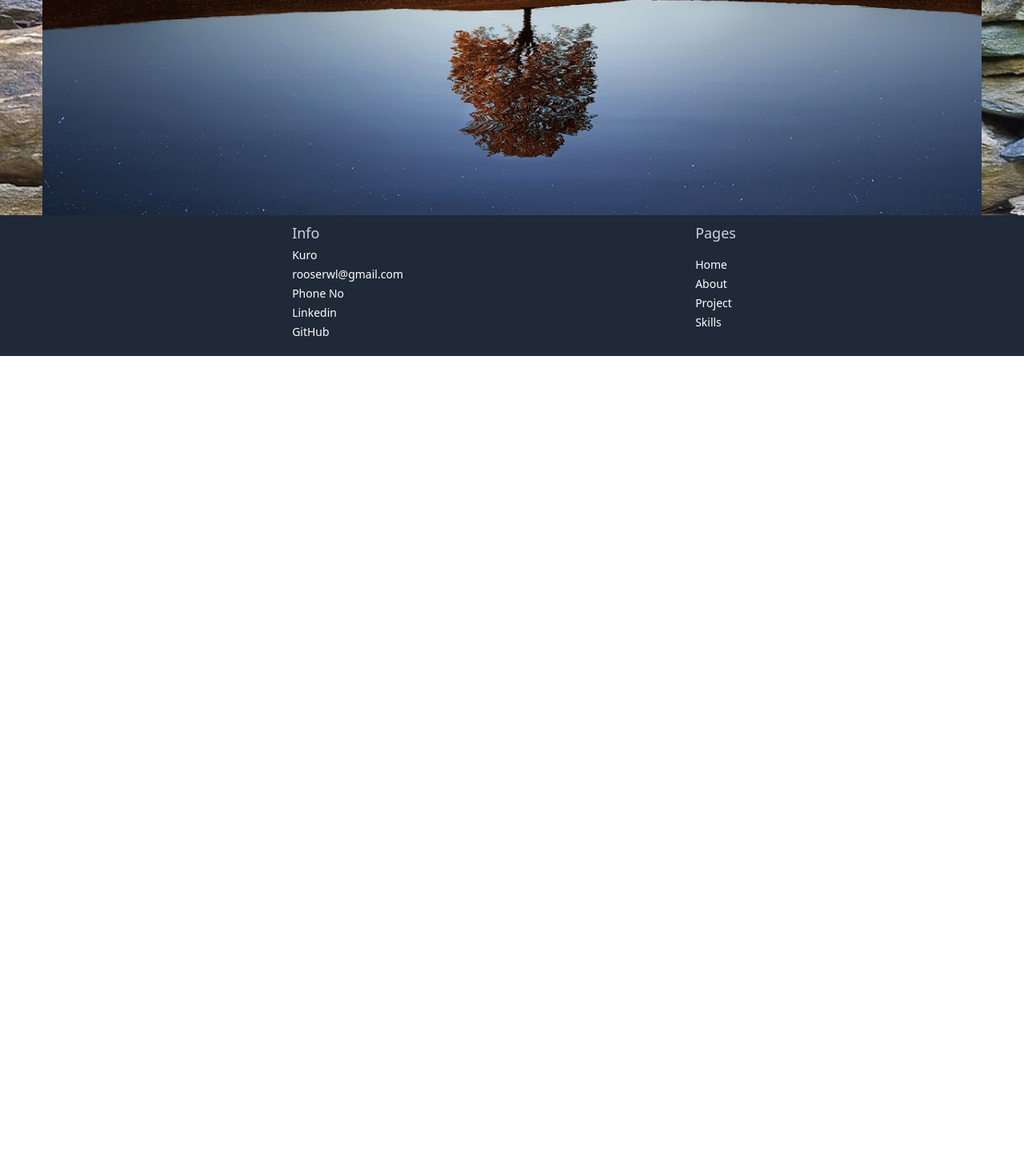
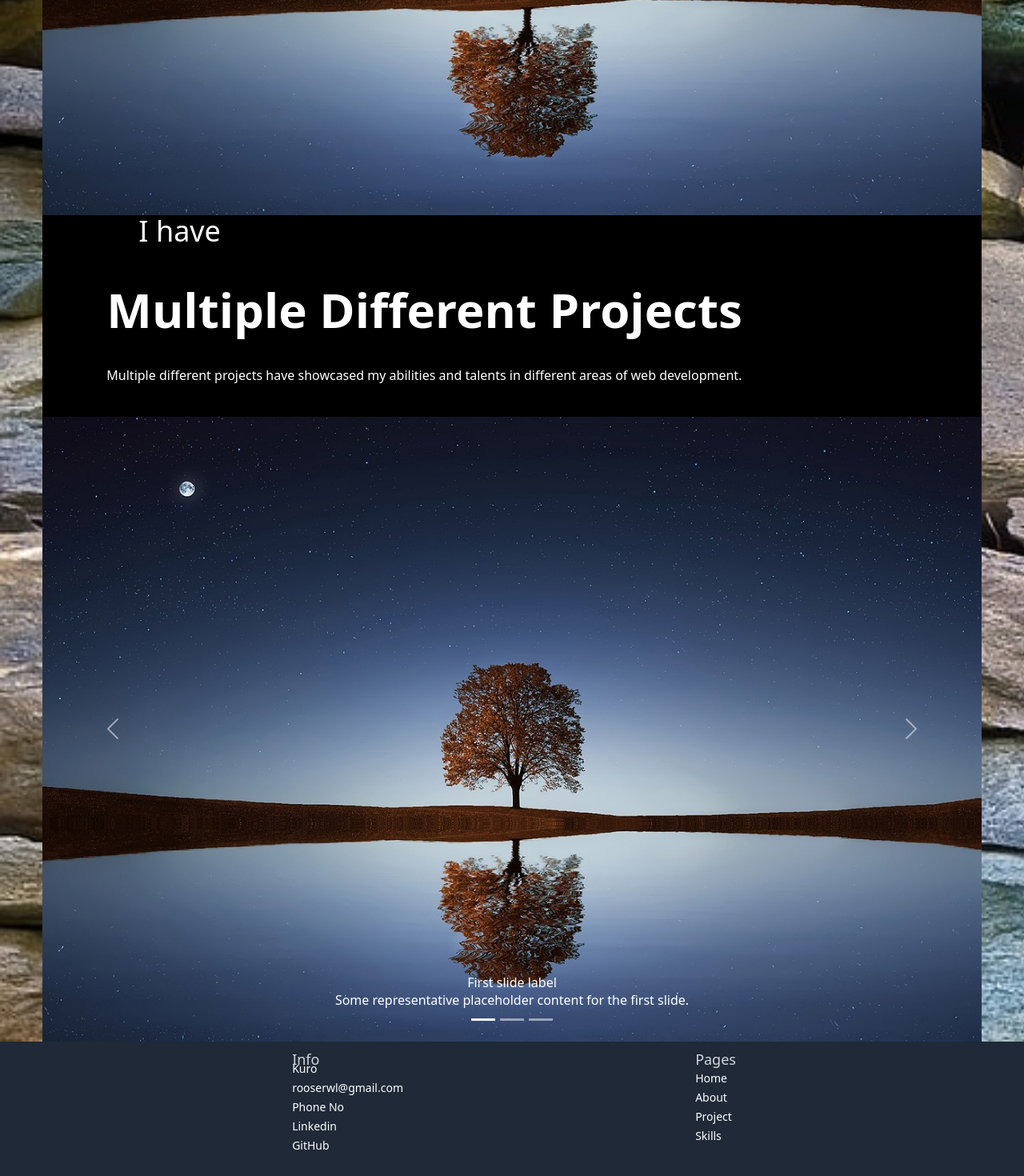
Before and after one commit to rose-rawal/Profile, a React (Create React App) app: page / in a window 1280 px wide. Shown: the part 611-2081 px from the top of the page at 80% size. Before the commit the page ends 1056 px from the top, so only its background shows below. Built offline with nearby package versions, Linux system fonts and the light colour scheme.

Commit message:
small changes added another section in home added bootstrap added carousel component

```diff
--- a/package.json
+++ b/package.json
@@ -7,6 +7,7 @@
     "@testing-library/react": "^13.4.0",
     "@testing-library/user-event": "^13.5.0",
     "autoprefixer": "^10.4.16",
+    "bootstrap": "^5.3.2",
     "postcss": "^8.4.31",
     "postcss-cli": "^10.1.0",
     "react": "^18.2.0",
--- a/public/index.html
+++ b/public/index.html
@@ -11,8 +11,8 @@
       content="Web site created using create-react-app"
     />
     <link rel="stylesheet" href="./styles.css">
-    <!-- <link href="https://cdn.jsdelivr.net/npm/bootstrap@5.0.2/dist/css/bootstrap.min.css" rel="stylesheet"
-      integrity="sha384-EVSTQN3/azprG1Anm3QDgpJLIm9Nao0Yz1ztcQTwFspd3yD65VohhpuuCOmLASjC" crossorigin="anonymous"> -->
+    <link href="https://cdn.jsdelivr.net/npm/bootstrap@5.0.2/dist/css/bootstrap.min.css" rel="stylesheet"
+      integrity="sha384-EVSTQN3/azprG1Anm3QDgpJLIm9Nao0Yz1ztcQTwFspd3yD65VohhpuuCOmLASjC" crossorigin="anonymous">
 
     <!--
       manifest.json provides metadata used when your web app is installed on a
--- a/src/page/Home.js
+++ b/src/page/Home.js
@@ -1,18 +1,32 @@
 import React, { useEffect, useState } from 'react'
+import Carousel from './additional/Carousel';
 
 // import image from '../../public/image/stone-wall.jpg'
 const Home = () => {
-  const [animation,setAnimation]=useState(false);
+  const [animation,setAnimation]=useState(true);
+  const [repeat,setRepeat]=useState(true)
   useEffect(()=>{
     setAnimation(true);
   },[])
+  setInterval(()=>{
+    setRepeat(!repeat)
+  },4000)
+
   return (
-    <div className={` py-10 backgroun w-full text-white h-screen`}>
-    <div className={`transform ${!animation?'-translate-x-full opacity-2':'translate-x-0 opacity-100'}  ease-in-out duration-700`}>
+    <div className={`  w-full text-white min-h-screen`}>
+    <div className={`backgroun transform ${!animation?'-translate-x-full opacity-2':'translate-x-0 opacity-100'}  ease-in-out duration-700 py-10 h-screen`}>
     <h1 className='text-4xl ml-10 pl-20 pb-5'>Hey,</h1>
     <h3 className='text-6xl font-bold transform ease-in-out duration-500 hover:translate-x-10 hover:text-red-400 pl-20 relative '>I'm Rose Rawal <span className='absolute top-14 left-5 text-lg pl-20 hover:text-red-800'>Web Developer</span></h3>
         <p className='py-20 w-1/2 ml-20 animate-fade-in animate-delay-1 duration-1000 transform translate-y-0'>Enthusiastic web developer with lots of experience on web development
 through self-ventures. Learned web development with of multiple languages. Each day endears to gain more skilled and acute in web development.</p>
+</div>
+<div className='bg-black'>
+
+<h1 className='text-4xl ml-10 pl-20 pb-5'>I have</h1>
+{/* ${repeat?'opacity-100':'opacity-0'} */}
+<h3 className={`pl-20 text-6xl font-bold `}>Multiple Different Projects</h3>
+<p className='py-10 ml-20'>Multiple different projects have showcased my abilities and talents in different areas of web development.</p>
+<Carousel/>
 </div>
 
     </div>
--- /dev/null
+++ b/src/page/additional/Carousel.js
@@ -0,0 +1,46 @@
+import React from 'react'
+import tree from '../../image/tree.jpg'
+const Carousel = () => {
+  return (
+    <div id="carouselExampleCaptions" class="carousel slide" data-bs-ride="carousel">
+  <div class="carousel-indicators">
+    <button type="button" data-bs-target="#carouselExampleCaptions" data-bs-slide-to="0" class="active" aria-current="true" aria-label="Slide 1"></button>
+    <button type="button" data-bs-target="#carouselExampleCaptions" data-bs-slide-to="1" aria-label="Slide 2"></button>
+    <button type="button" data-bs-target="#carouselExampleCaptions" data-bs-slide-to="2" aria-label="Slide 3"></button>
+  </div>
+  <div class="carousel-inner">
+    <div class="carousel-item active">
+      <img src={tree} class="d-block w-100" alt="tree"/>
+      <div class="carousel-caption d-none d-md-block">
+        <h5>First slide label</h5>
+        <p>Some representative placeholder content for the first slide.</p>
+      </div>
+    </div>
+    <div class="carousel-item">
+      <img src="..." class="d-block w-100" alt="..."/>
+      <div class="carousel-caption d-none d-md-block">
+        <h5>Second slide label</h5>
+        <p>Some representative placeholder content for the second slide.</p>
+      </div>
+    </div>
+    <div class="carousel-item">
+      <img src="..." class="d-block w-100" alt="..."/>
+      <div class="carousel-caption d-none d-md-block">
+        <h5>Third slide label</h5>
+        <p>Some representative placeholder content for the third slide.</p>
+      </div>
+    </div>
+  </div>
+  <button class="carousel-control-prev" type="button" data-bs-target="#carouselExampleCaptions" data-bs-slide="prev">
+    <span class="carousel-control-prev-icon" aria-hidden="true"></span>
+    <span class="visually-hidden">Previous</span>
+  </button>
+  <button class="carousel-control-next" type="button" data-bs-target="#carouselExampleCaptions" data-bs-slide="next">
+    <span class="carousel-control-next-icon" aria-hidden="true"></span>
+    <span class="visually-hidden">Next</span>
+  </button>
+</div>
+  )
+}
+
+export default Carousel
```
Also changed, not shown: 1 other file (tests, documents, lock files or other folders).
